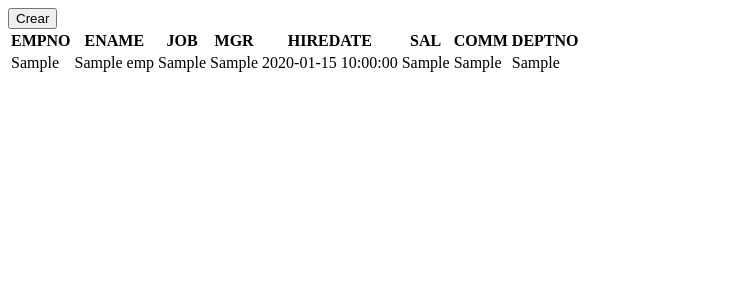
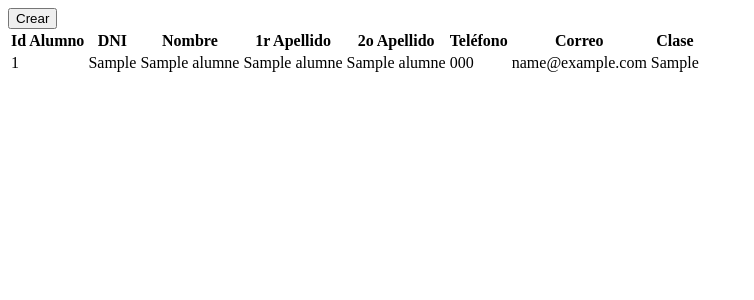
Before and after one commit to oscaarlopezz/proyecto1, a PHP site: page /view/datos.php in a window 1280 px wide. Shown: the top 300 px of the page, without its empty margins (0-754 px from the left). Run offline with PHP 8.4, Linux system fonts and the light colour scheme; tables that the repository leaves empty or names only in its code hold one stand-in row (values such as "Sample post"); some libraries are stand-ins or nearby versions.

Commit message:
Aquí poned vuestro nombre

```diff
--- a/services/conexion.php
+++ b/services/conexion.php
@@ -1,2 +1,2 @@
 <?php
-$conexion = mysqli_connect("127.0.0.1","sergi","00zn754n","empresa");
+$conexion = mysqli_connect("127.0.0.1","sergi","00zn754n","curs");
--- a/view/datos.php
+++ b/view/datos.php
@@ -22,32 +22,32 @@ include_once '../services/conexion.php';
      if (!$conexion) {
          die("Connection failed: ".mysqli_connect_error());
      }
-     $sql="select * from emp";
+     $sql="select * from tbl_alumne";
      $result=mysqli_query($conexion,$sql);
  ?>
  <table class="table table-bordered">
          <tr class="active">
-             <th>EMPNO</th>
-             <th>ENAME</th>
-             <th>JOB</th>
-             <th>MGR</th>
-             <th>HIREDATE</th>
-             <th>SAL</th>
-             <th>COMM</th>
-             <th>DEPTNO</th>
+             <th>Id Alumno</th>
+             <th>DNI</th>
+             <th>Nombre</th>
+             <th>1r Apellido</th>
+             <th>2o Apellido</th>
+             <th>Teléfono</th>
+             <th>Correo</th>
+             <th>Clase</th>
          </tr>
          <?php
              foreach ($result as $registro){
          ?>
              <tr>
-                 <td><?php echo "{$registro['empno']}";?></td>
-                 <td><?php echo "{$registro['ename']}";?></td>
-                 <td><?php echo "{$registro['job']}";?></td>
-                 <td><?php echo "{$registro['mgr']}";?></td>
-                 <td><?php echo "{$registro['hiredate']}";?></td>
-                 <td><?php echo "{$registro['sal']}"?></td>
-                 <td><?php echo "{$registro['comm']}"?></td>
-                 <td><?php echo "{$registro['deptno']}"?></td>
+                 <td><?php echo "{$registro['id_alumne']}";?></td>
+                 <td><?php echo "{$registro['dni_alu']}";?></td>
+                 <td><?php echo "{$registro['nom_alu']}";?></td>
+                 <td><?php echo "{$registro['cognom1_alu']}";?></td>
+                 <td><?php echo "{$registro['cognom2_alu']}";?></td>
+                 <td><?php echo "{$registro['telf_alu']}"?></td>
+                 <td><?php echo "{$registro['email_alu']}"?></td>
+                 <td><?php echo "{$registro['classe']}"?></td>
              </tr>
          <?php } ?>
  </table>
```
